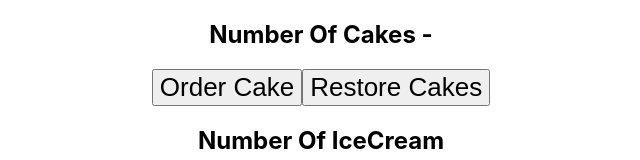
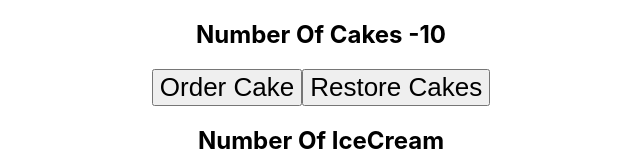
Before and after one commit to devgirlpro/react-reduxtoolkit-demo, a React (Vite) app: page / in a window 1280 px wide. Shown: the top 160 px of the page, without its empty margins (319-959 px from the left). Built offline with nearby package versions, Linux system fonts and the light colour scheme.

Commit message:
using useSelector hooks to get hold of any states is maintained in the redux- store

```diff
--- a/src/features/cake/CakeView.jsx
+++ b/src/features/cake/CakeView.jsx
@@ -1,9 +1,11 @@
-import React from 'react'
+import React from 'react';
+import { useSelector } from 'react-redux';
 
 export const CakeView = () => {
+ const numberOfCakes =  useSelector((state) => state.cake.numberOfCakes)
   return (
     <div>
-        <h2>Number Of Cakes -</h2>
+        <h2>Number Of Cakes -{numberOfCakes} </h2>
         <button>Order Cake</button>
         <button>Restore Cakes</button>
     </div>
--- a/src/features/cake/cakeSlice.js
+++ b/src/features/cake/cakeSlice.js
@@ -1,4 +1,4 @@
-import { createSlice } from "@reduxjs/toolkit"
+import { createSlice } from "@reduxjs/toolkit";
 
 const initialState = {
     numberOfCakes: 10,
```
